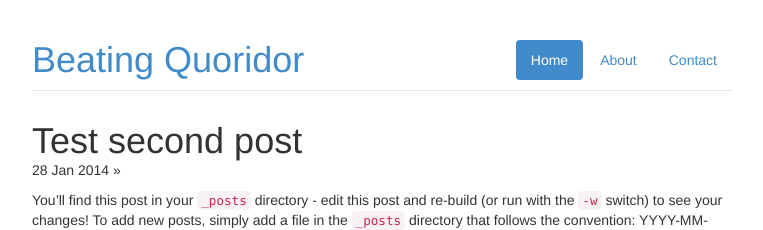
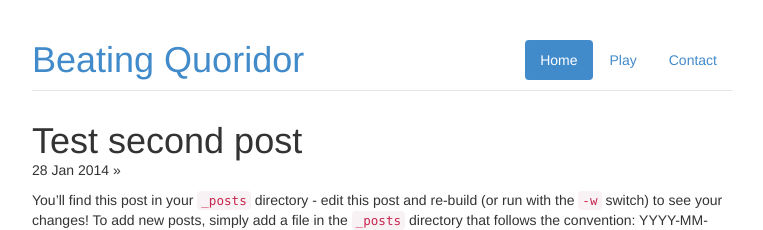
Before and after one commit to chris-hughes/chris-hughes.github.io, a Jekyll site: the page built from index.html, in a window 1280 px wide. Shown: the top 230 px of the page, without its empty margins (258-1021 px from the left). Built offline with Jekyll 4.4.1, drawn with Linux system fonts in a browser that asks for light colours; nearby versions of some CDN libraries; Markdown is read by kramdown in place of the engine named in the settings.

Commit message:
more setup

```diff
--- a/_layouts/default.html
+++ b/_layouts/default.html
@@ -4,6 +4,14 @@
         <meta charset="utf-8">
         <meta http-equiv="X-UA-Compatible" content="IE=edge,chrome=1">
         <meta name="viewport" content="width=device-width, initial-scale=1.0">
+
+        <!-- HTML5 Shim and Respond.js IE8 support of HTML5 elements and media queries -->
+        <!-- WARNING: Respond.js doesn't work if you view the page via file:// -->
+        <!--[if lt IE 9]>
+          <script src="https://oss.maxcdn.com/libs/html5shiv/3.7.0/html5shiv.js"></script>
+          <script src="https://oss.maxcdn.com/libs/respond.js/1.3.0/respond.min.js"></script>
+        <![endif]-->
+
         <title>{{ page.title }}</title>
         <link rel="stylesheet" href="/css/bootstrap.css">
         <!-- syntax highlighting CSS -->
@@ -16,16 +24,19 @@
         <div class="container">
           <div class="header">
             <ul class="nav nav-pills pull-right">
-              <li class="active"><a href="#">Home</a></li>
-              <li><a href="#">About</a></li>
-              <li><a href="#">Contact</a></li>
+              <li class="active"><a href="/">Home</a></li>
+              <li><a href="/play.html">Play</a></li>
+              <li><a href="/contact.html">Contact</a></li>
             </ul>
-            <h1>Beating Quoridor</h1>
+            <h1><a href="/">Beating Quoridor</a></h1>
           </div>
 
           {{ content }}
 
         </div>
 
+        <script src="https://code.jquery.com/jquery-1.10.2.min.js"></script>
+        <script type="text/javascript" src="/js/main.js"></script>
+
     </body>
 </html>
--- a/css/main.css
+++ b/css/main.css
@@ -15,9 +15,13 @@
 .header {
   border-bottom: 1px solid #e5e5e5;
 }
-/* Make the masthead heading the same colour as the navigation */
+/* Make the masthead heading the same colour as the navigation*/
 .header h1 {
   color: #428bca;
+}
+
+.header h1 a:hover {
+  text-decoration: none;
 }
 
 .content h1 {
```
Also changed, not shown: contact.html (added, +20 -0 lines), play.html (added, +8 -0 lines), js/main.js (added).
